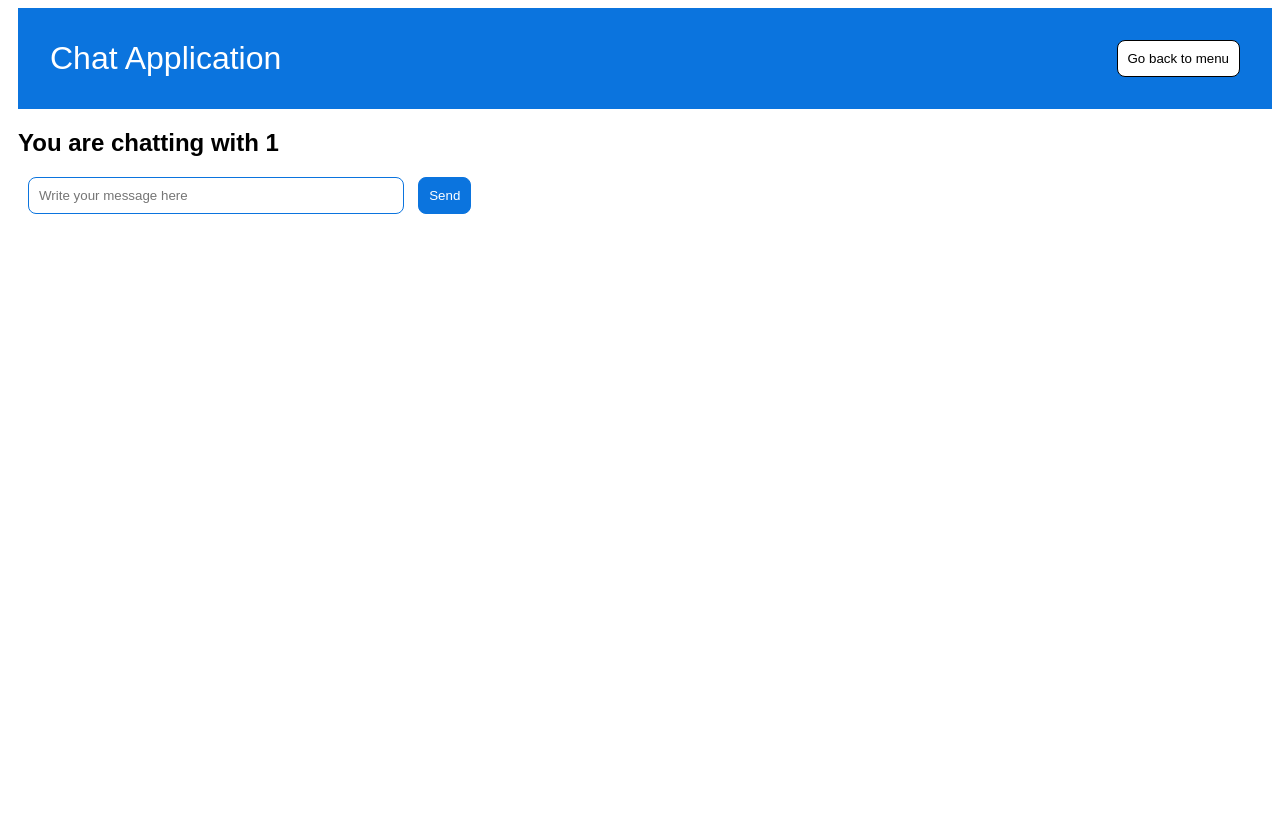
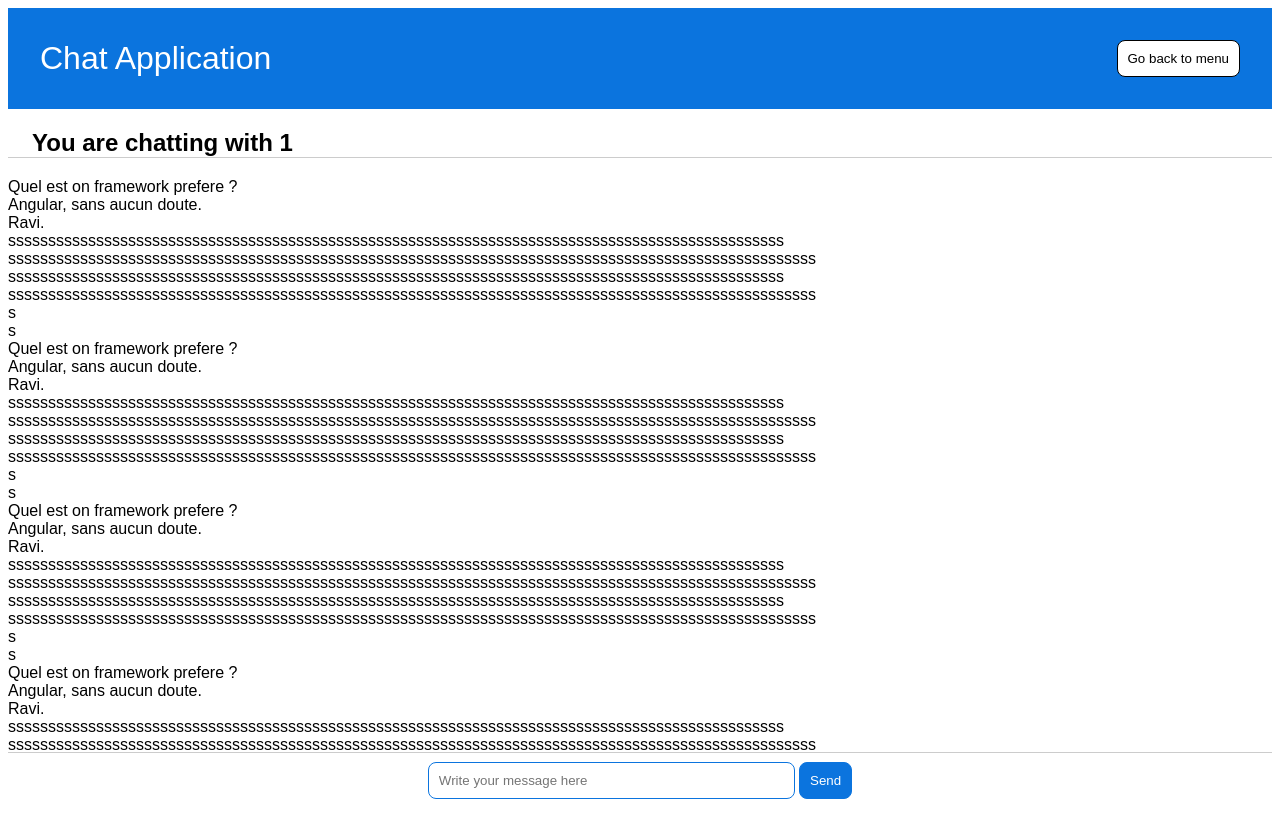
Before and after one commit to AugustinDLB/ChatApplication, an Angular app: page /home/1/1 in a window 1280 px wide. Built offline with nearby package versions, Linux system fonts and the light colour scheme.

Commit message:
chat styles to finish, HTTP server initiated

```diff
--- a/src/app/chat.service.ts
+++ b/src/app/chat.service.ts
@@ -1,18 +1,102 @@
-import { Injectable, signal } from '@angular/core';
+import { Injectable, signal } from "@angular/core";
+import { Message } from "./message.model"
 
 @Injectable({
-    providedIn: 'root'
+  providedIn: "root",
 })
-export class chatService{
+export class chatService {
+  userWeChatWith = signal<string>(""); // The current user we chat with
+  currentUser    = signal<string>(""); // The account connected on the app
+  usersList      = signal<string[]>([
+    "Augustin",
+    "Clement",
+    "Benedicte",
+    "Philippe",
+    "Manon",
+    "Levan",
+  ]);
+  prevMessages   = signal<Message[]>([
+    {id:0 , speaker:0, content: "Quel est on framework prefere ?"},
+    {id:1 , speaker:1, content: "Angular, sans aucun doute."},
+    {id:2 , speaker:0, content: "Ravi. \n \n \n"},
+    {id:3 , speaker:1, content: "sssssssssssssssssssssssssssssssssssssssssssssssssssssssssssssssssssssssssssssssssssssssssssssssss \n sssssssssssssssssssssssssssssssssssssssssssssssssssssssssssssssssssssssssssssssssssssssssssssssssssss"},
+    {id:4 , speaker:0, content: "sssssssssssssssssssssssssssssssssssssssssssssssssssssssssssssssssssssssssssssssssssssssssssssssss \n sssssssssssssssssssssssssssssssssssssssssssssssssssssssssssssssssssssssssssssssssssssssssssssssssssss"},
+    {id:5 , speaker:1, content: ""},
+    {id:6 , speaker:0, content: ""},
+    {id:7 , speaker:1, content: "s"},
+    {id:8 , speaker:0, content: "s"},
+        {id:0 , speaker:0, content: "Quel est on framework prefere ?"},
+    {id:1 , speaker:1, content: "Angular, sans aucun doute."},
+    {id:2 , speaker:0, content: "Ravi. \n \n \n"},
+    {id:3 , speaker:1, content: "sssssssssssssssssssssssssssssssssssssssssssssssssssssssssssssssssssssssssssssssssssssssssssssssss \n sssssssssssssssssssssssssssssssssssssssssssssssssssssssssssssssssssssssssssssssssssssssssssssssssssss"},
+    {id:4 , speaker:0, content: "sssssssssssssssssssssssssssssssssssssssssssssssssssssssssssssssssssssssssssssssssssssssssssssssss \n sssssssssssssssssssssssssssssssssssssssssssssssssssssssssssssssssssssssssssssssssssssssssssssssssssss"},
+    {id:5 , speaker:1, content: ""},
+    {id:6 , speaker:0, content: ""},
+    {id:7 , speaker:1, content: "s"},
+    {id:8 , speaker:0, content: "s"},
+        {id:0 , speaker:0, content: "Quel est on framework prefere ?"},
+    {id:1 , speaker:1, content: "Angular, sans aucun doute."},
+    {id:2 , speaker:0, content: "Ravi. \n \n \n"},
+    {id:3 , speaker:1, content: "sssssssssssssssssssssssssssssssssssssssssssssssssssssssssssssssssssssssssssssssssssssssssssssssss \n sssssssssssssssssssssssssssssssssssssssssssssssssssssssssssssssssssssssssssssssssssssssssssssssssssss"},
+    {id:4 , speaker:0, content: "sssssssssssssssssssssssssssssssssssssssssssssssssssssssssssssssssssssssssssssssssssssssssssssssss \n sssssssssssssssssssssssssssssssssssssssssssssssssssssssssssssssssssssssssssssssssssssssssssssssssssss"},
+    {id:5 , speaker:1, content: ""},
+    {id:6 , speaker:0, content: ""},
+    {id:7 , speaker:1, content: "s"},
+    {id:8 , speaker:0, content: "s"},
+        {id:0 , speaker:0, content: "Quel est on framework prefere ?"},
+    {id:1 , speaker:1, content: "Angular, sans aucun doute."},
+    {id:2 , speaker:0, content: "Ravi. \n \n \n"},
+    {id:3 , speaker:1, content: "sssssssssssssssssssssssssssssssssssssssssssssssssssssssssssssssssssssssssssssssssssssssssssssssss \n sssssssssssssssssssssssssssssssssssssssssssssssssssssssssssssssssssssssssssssssssssssssssssssssssssss"},
+    {id:4 , speaker:0, content: "sssssssssssssssssssssssssssssssssssssssssssssssssssssssssssssssssssssssssssssssssssssssssssssssss \n sssssssssssssssssssssssssssssssssssssssssssssssssssssssssssssssssssssssssssssssssssssssssssssssssssss"},
+    {id:5 , speaker:1, content: ""},
+    {id:6 , speaker:0, content: ""},
+    {id:7 , speaker:1, content: "s"},
+    {id:8 , speaker:0, content: "s"},
+        {id:0 , speaker:0, content: "Quel est on framework prefere ?"},
+    {id:1 , speaker:1, content: "Angular, sans aucun doute."},
+    {id:2 , speaker:0, content: "Ravi. \n \n \n"},
+    {id:3 , speaker:1, content: "sssssssssssssssssssssssssssssssssssssssssssssssssssssssssssssssssssssssssssssssssssssssssssssssss \n sssssssssssssssssssssssssssssssssssssssssssssssssssssssssssssssssssssssssssssssssssssssssssssssssssss"},
+    {id:4 , speaker:0, content: "sssssssssssssssssssssssssssssssssssssssssssssssssssssssssssssssssssssssssssssssssssssssssssssssss \n sssssssssssssssssssssssssssssssssssssssssssssssssssssssssssssssssssssssssssssssssssssssssssssssssssss"},
+    {id:5 , speaker:1, content: ""},
+    {id:6 , speaker:0, content: ""},
+    {id:7 , speaker:1, content: "s"},
+    {id:8 , speaker:0, content: "s"},
+        {id:0 , speaker:0, content: "Quel est on framework prefere ?"},
+    {id:1 , speaker:1, content: "Angular, sans aucun doute."},
+    {id:2 , speaker:0, content: "Ravi. \n \n \n"},
+    {id:3 , speaker:1, content: "sssssssssssssssssssssssssssssssssssssssssssssssssssssssssssssssssssssssssssssssssssssssssssssssss \n sssssssssssssssssssssssssssssssssssssssssssssssssssssssssssssssssssssssssssssssssssssssssssssssssssss"},
+    {id:4 , speaker:0, content: "sssssssssssssssssssssssssssssssssssssssssssssssssssssssssssssssssssssssssssssssssssssssssssssssss \n sssssssssssssssssssssssssssssssssssssssssssssssssssssssssssssssssssssssssssssssssssssssssssssssssssss"},
+    {id:5 , speaker:1, content: ""},
+    {id:6 , speaker:0, content: ""},
+    {id:7 , speaker:1, content: "s"},
+    {id:8 , speaker:0, content: "s"},
+        {id:0 , speaker:0, content: "Quel est on framework prefere ?"},
+    {id:1 , speaker:1, content: "Angular, sans aucun doute."},
+    {id:2 , speaker:0, content: "Ravi. \n \n \n"},
+    {id:3 , speaker:1, content: "sssssssssssssssssssssssssssssssssssssssssssssssssssssssssssssssssssssssssssssssssssssssssssssssss \n sssssssssssssssssssssssssssssssssssssssssssssssssssssssssssssssssssssssssssssssssssssssssssssssssssss"},
+    {id:4 , speaker:0, content: "sssssssssssssssssssssssssssssssssssssssssssssssssssssssssssssssssssssssssssssssssssssssssssssssss \n sssssssssssssssssssssssssssssssssssssssssssssssssssssssssssssssssssssssssssssssssssssssssssssssssssss"},
+    {id:5 , speaker:1, content: ""},
+    {id:6 , speaker:0, content: ""},
+    {id:7 , speaker:1, content: "s"},
+    {id:8 , speaker:0, content: "s"},
+        {id:0 , speaker:0, content: "Quel est on framework prefere ?"},
+    {id:1 , speaker:1, content: "Angular, sans aucun doute."},
+    {id:2 , speaker:0, content: "Ravi. \n \n \n"},
+    {id:3 , speaker:1, content: "sssssssssssssssssssssssssssssssssssssssssssssssssssssssssssssssssssssssssssssssssssssssssssssssss \n sssssssssssssssssssssssssssssssssssssssssssssssssssssssssssssssssssssssssssssssssssssssssssssssssssss"},
+    {id:4 , speaker:0, content: "sssssssssssssssssssssssssssssssssssssssssssssssssssssssssssssssssssssssssssssssssssssssssssssssss \n sssssssssssssssssssssssssssssssssssssssssssssssssssssssssssssssssssssssssssssssssssssssssssssssssssss"},
+    {id:5 , speaker:1, content: ""},
+    {id:6 , speaker:0, content: ""},
+    {id:7 , speaker:1, content: "s"},
+    {id:8 , speaker:0, content: "s"},
+        {id:0 , speaker:0, content: "Quel est on framework prefere ?"},
+    {id:1 , speaker:1, content: "Angular, sans aucun doute."},
+    {id:2 , speaker:0, content: "Ravi. \n \n \n"},
+    {id:3 , speaker:1, content: "sssssssssssssssssssssssssssssssssssssssssssssssssssssssssssssssssssssssssssssssssssssssssssssssss \n sssssssssssssssssssssssssssssssssssssssssssssssssssssssssssssssssssssssssssssssssssssssssssssssssssss"},
+    {id:4 , speaker:0, content: " \n sssssssssssssssssssssssssssssssssssssssssssssssssssssssssssssssssssssssssssssssssssssssssssssssssssss"},
+    {id:5 , speaker:1, content: ""},
+    {id:6 , speaker:0, content: ""},
+    {id:7 , speaker:1, content: "s"},
+    {id:8 , speaker:0, content: "s"},
 
-    userWeChatWith  = signal<string>('');   // The current user we chat with
-    currentUser     = signal<string>('');   // The account connected on the app
-    usersList       = signal<string[]>([
-        'Augustin',
-        'Clement',
-        'Benedicte',
-        'Philippe',
-        'Manon',
-        'Levan',
-    ]);
+  ])
 }
--- a/src/app/chat/chat.css
+++ b/src/app/chat/chat.css
@@ -1,5 +1,7 @@
-* {
-  margin-left: 10px;
+:host {
+  display: flex;
+  flex-direction: column;
+  height: 100vh;
 }
 
 header {
@@ -8,21 +10,30 @@ header {
   align-items: center;
 }
 
-.results {
-  display: grid;
-  column-gap: 14px;
-  row-gap: 14px;
-  grid-template-columns: repeat(auto-fill, minmax(400px, 400px));
-  margin-top: 50px;
-  justify-content: space-around;
+h2 {
+  border-bottom: 1px solid #ccc;
+  padding-left: 1em;
 }
 
-input {
-  border: solid 1px var(--primary-color);
-  padding: 10px;
-  border-radius: 8px;
-  margin-right: 4px;
-  width: 30%;
+form {
+  display: flex;
+  justify-content: center;
+  align-items: center;
+  padding: 20px;
+  border-top: 1px solid #ccc;
+  margin-top: auto;
+}
+
+.chatDashboard {
+  display : flex;
+  flex-direction : column;
+  flex: 1;
+  min-height: 0;
+}
+
+.chatContent {
+  overflow-y: auto;
+  min-height: 0;
 }
 
 button {
@@ -38,3 +49,11 @@ button {
   color: black;
   border: solid 1px black;
 }
+
+input {
+  border: solid 1px var(--primary-color);
+  padding: 10px;
+  border-radius: 8px;
+  margin-right: 4px;
+  width: 30%;
+}
--- /dev/null
+++ b/src/app/message.model.ts
@@ -0,0 +1,5 @@
+export interface Message {
+  id:      number;
+  speaker: number;
+  content: string;
+}
--- a/src/app/users/users.css
+++ b/src/app/users/users.css
@@ -12,8 +12,6 @@ header {
   justify-content: space-between;
   align-items: center;
 }
-
-
 
 .setUserToTalkButton {
   width: 100%;
--- a/src/app/users/users.ts
+++ b/src/app/users/users.ts
@@ -1,51 +1,47 @@
-import { Component, OnInit, inject } from '@angular/core';
-import { chatService } from '../chat.service'
-import { ActivatedRoute, Router } from '@angular/router';
+import { Component, OnInit, inject } from "@angular/core";
+import { chatService } from "../chat.service";
+import { ActivatedRoute, Router } from "@angular/router";
 
 @Component({
-  selector: 'app-users',
+  selector: "app-users",
   imports: [],
   template: `
-      <header>
-        Chat Application
-        <button class = logOutButton (click)="logOut()"> Log Out </button>
-      </header>
-      <span class='title'>
-        Users list
-      </span>
+    <header>
+      Chat Application
+      <button class="logOutButton" (click)="logOut()">Log Out</button>
+    </header>
+    <span class="title"> Users list </span>
 
-      @for (user of chatService.usersList(); track user)
-      {
-        @if (user != currentUser)
-        {
-          <div>
-          <button class = setUserToTalkButton (click)="selectUserToChatWith(user)"> {{user}}</button>
-          </div>
-        }
-      }
+    @for (user of chatService.usersList(); track user) { @if (user !=
+    currentUser) {
+    <div>
+      <button class="setUserToTalkButton" (click)="selectUserToChatWith(user)">
+        {{ user }}
+      </button>
+    </div>
+    } }
   `,
-  styleUrls: ['./users.css']
+  styleUrls: ["./users.css"],
 })
 export class Users implements OnInit {
   chatService = inject(chatService);
   router      = inject(Router);
-  currentUser = '';
+  currentUser = "";
 
   constructor(private route: ActivatedRoute) {}
 
   ngOnInit() {
     // Is it necessary to subscribe here ? The value is not susceptible to change while this route is active
-    this.route.params.subscribe( params => {
-      this.currentUser = params['id'];
+    this.route.params.subscribe((params) => {
+      this.currentUser = params["id"];
     });
   }
 
-  logOut(){
-    this.router.navigate(['/login']);
+  logOut() {
+    this.router.navigate(["/login"]);
   }
-  selectUserToChatWith(selectedUser: string)
-  {
+  selectUserToChatWith(selectedUser: string) {
     // Go to the chat page with the selected user
-    this.router.navigate(['home/' + this.currentUser + '/' + selectedUser]);
+    this.router.navigate(["home/" + this.currentUser + "/" + selectedUser]);
   }
 }
```
Also changed, not shown: src/app/app.config.ts (+4 -7 lines), src/app/app.routes.ts (+8 -9 lines), src/app/app.ts (+4 -4 lines), src/app/chat/chat.ts (+46 -17 lines), src/app/login/login.ts (+24 -24 lines), src/styles.css (line endings or trailing spaces). Lines whose indentation alone changed are shown as unchanged.
